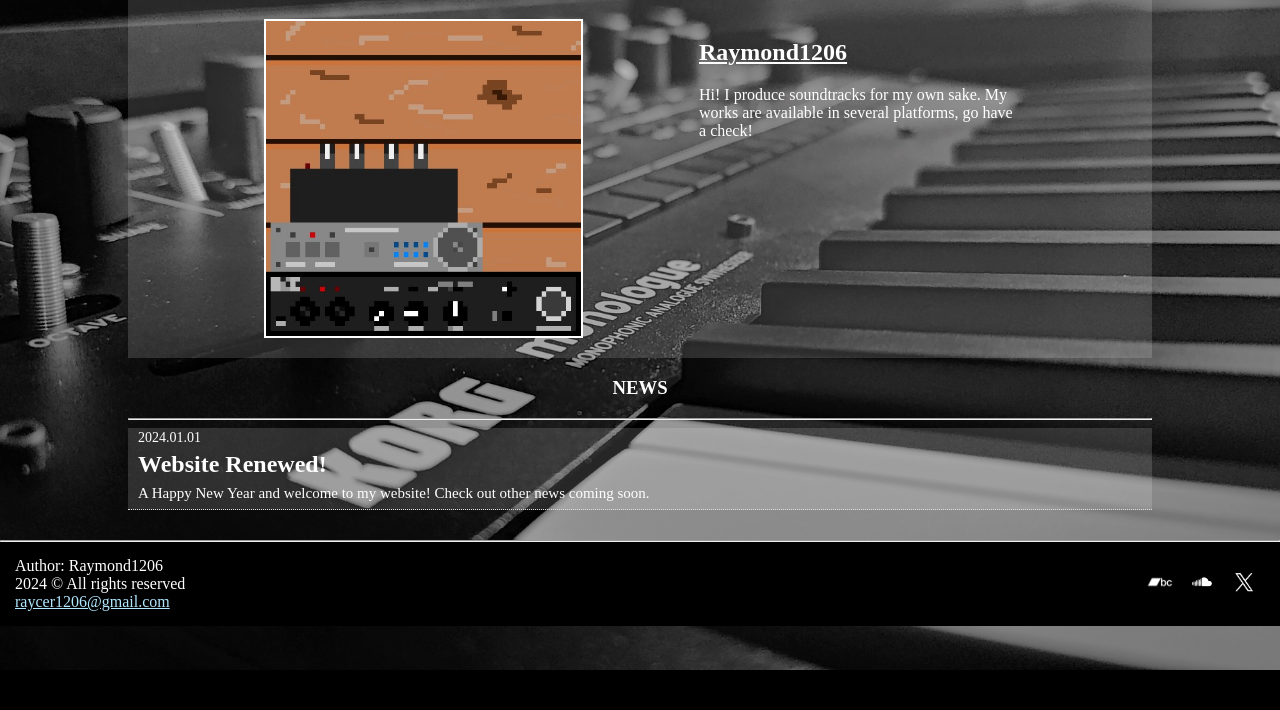
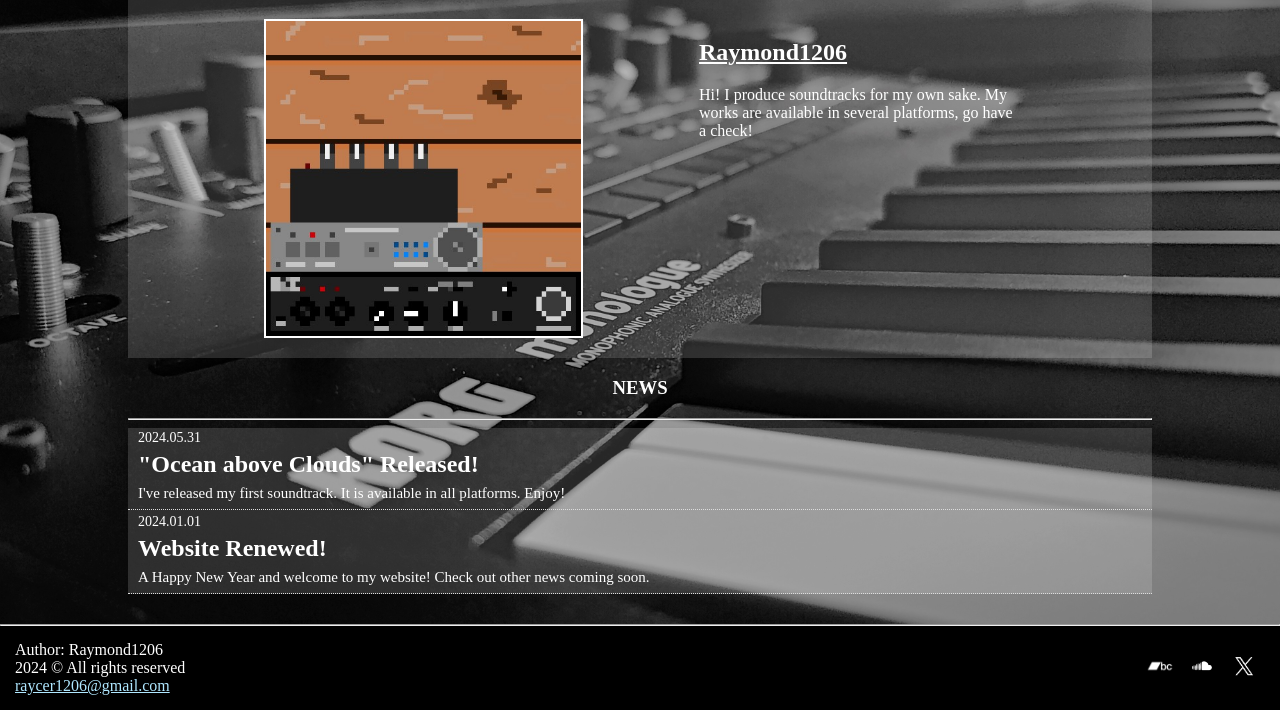
Before and after one commit to raymond1206/www_raymond1206, a PHP site: page / in a window 1280 px wide. Shown: the part 130-840 px from the top of the page. Before the commit the page ends 800 px from the top, so only its background shows below. Run offline with PHP 8.4, Linux system fonts and the light colour scheme.

Commit message:
add news

```diff
--- a/index.php
+++ b/index.php
@@ -33,7 +33,11 @@ include "{$rootDir}backend/header.php";
             <div class="content">
                 <div id="news"><!--change id name depending on content-->
                     <!-- copy the whole section and paste the newes on top-->
-
+                    <section class="news-item">
+                        <time datetime="2024-01-01"><a>2024.05.31</a></time>
+                        <h2>"Ocean above Clouds" Released!</h2>
+                        <p>I've released my first soundtrack. It is available in all platforms. Enjoy!</p>
+                    </section>
                     <section class="news-item">
                         <time datetime="2024-01-01"><a>2024.01.01</a></time>
                         <h2>Website Renewed!</h2>
```
